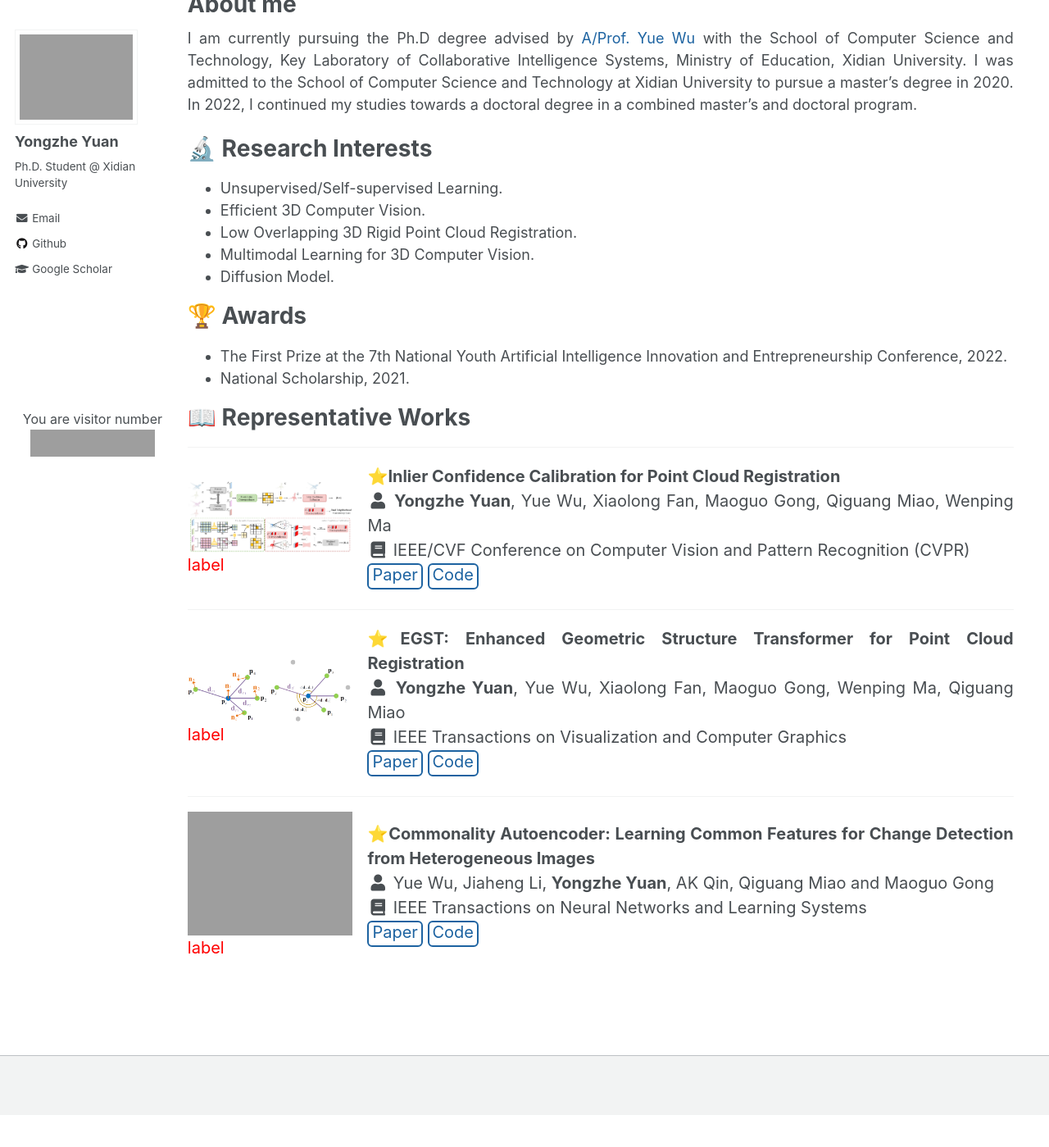
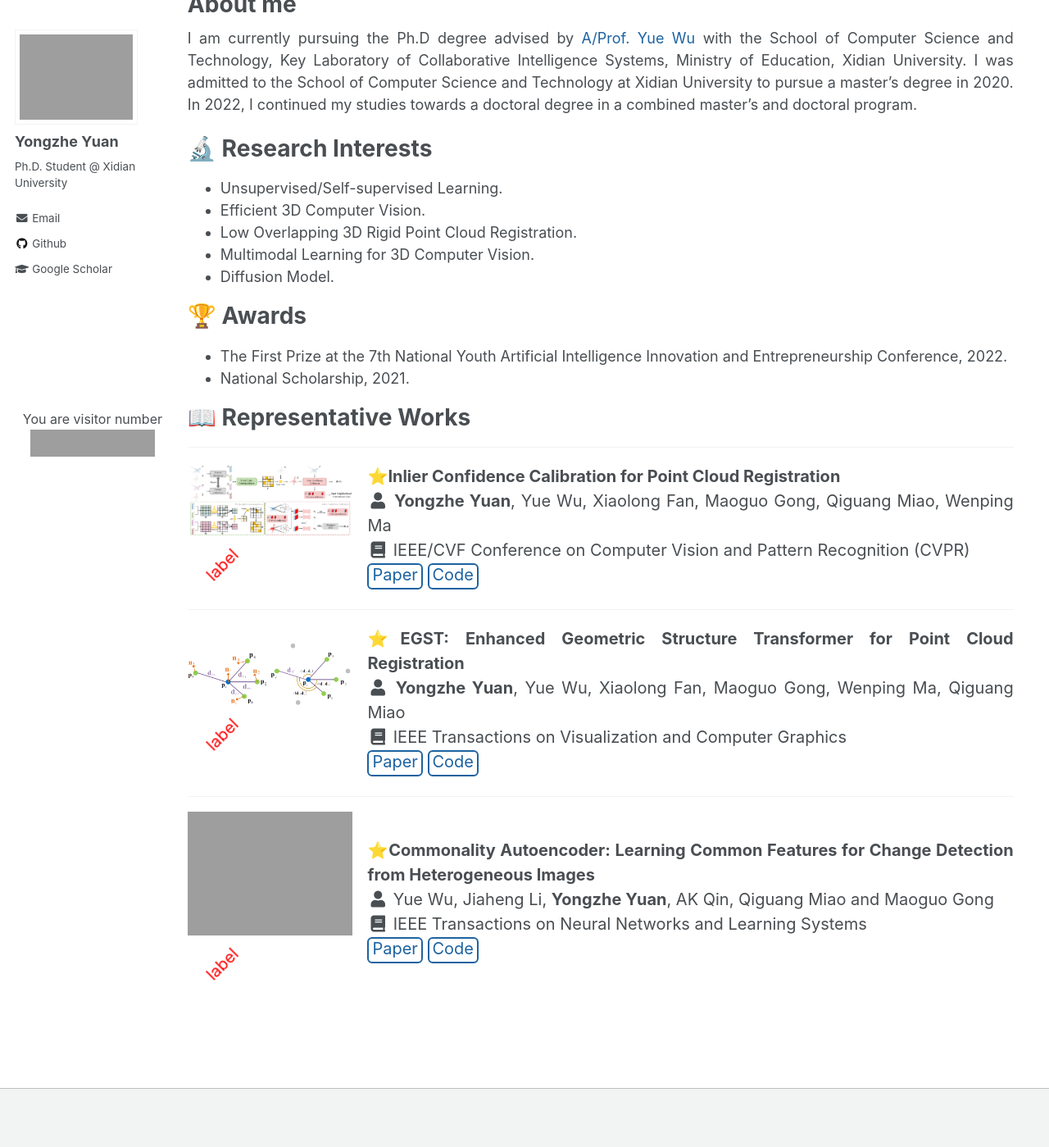
Before and after one commit to YYZMARS/YYZMARS.github.io, a Jekyll site: the page built from _pages/home.md, in a window 1280 px wide and 1400 px high, scrolled down 127 px. Shown: the whole window at 82% size. Built offline with Jekyll 4.4.1, drawn with Linux system fonts in a browser that asks for light colours; a script that is not in the unit is left out; before the commit the page ends 1487 px from its top, so only the background shows below that; grey boxes are pictures that could not be loaded.

Commit message:
Update publications.css

```diff
--- a/assets/css/publications.css
+++ b/assets/css/publications.css
@@ -11,7 +11,7 @@
     position: relative;
 }
 
-.archive__item-entry .label{
+.archive__item-image .label{
     display: inline-block;
     transform: rotate(-45deg);
     padding: 20px;
```
